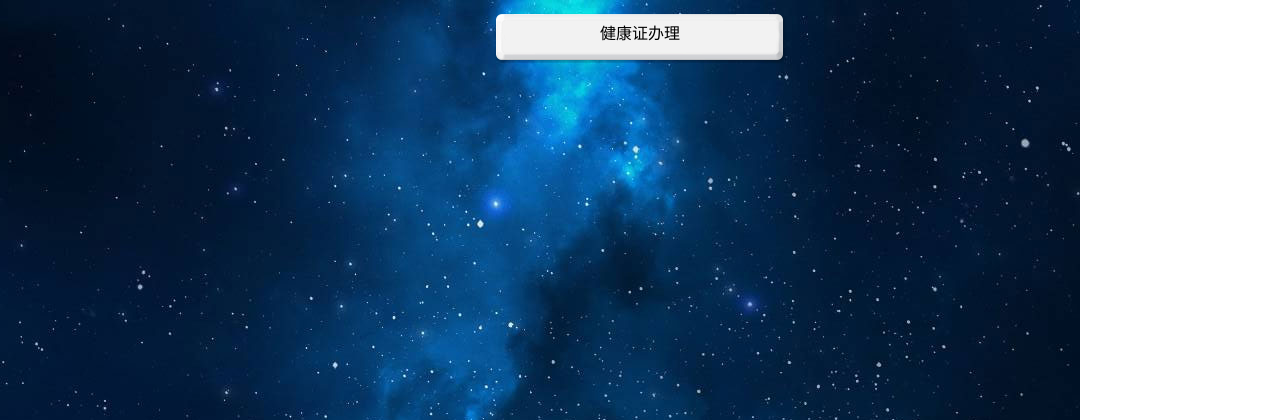
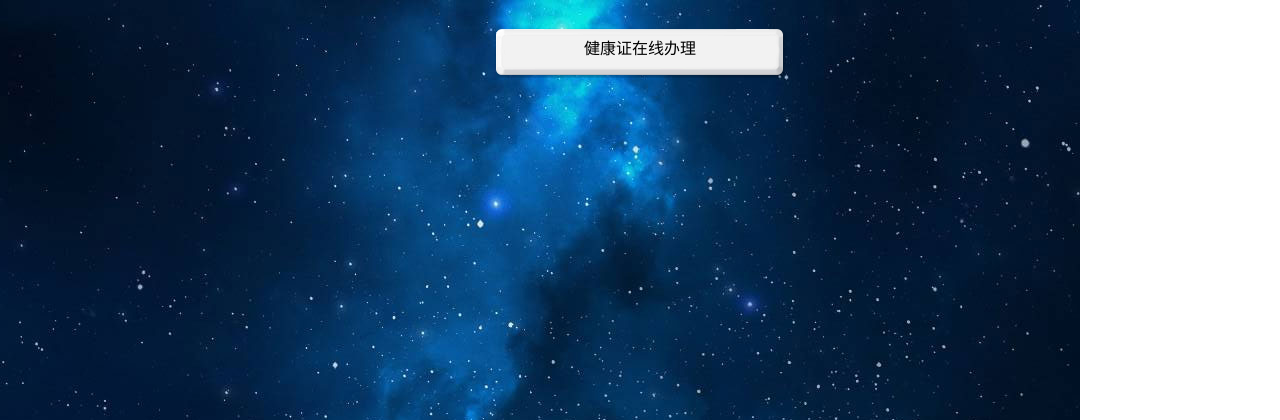
Before and after one commit to lyndoo/wsjd, a Flask app: page /profession/other in a window 1280 px wide. Shown: the top 420 px of the page. Run offline with Flask 2, Linux system fonts and the light colour scheme; some libraries are stand-ins or nearby versions.

```diff
--- a/main.py
+++ b/main.py
@@ -64,4 +64,4 @@ def make_cache_key(*args, **kwargs):
 
 if __name__ == '__main__':
     #App.run()
-    App.run(host='0.0.0.0', port=8080)
+    App.run(host='0.0.0.0', port=8011)
--- a/templates/profession/index.html
+++ b/templates/profession/index.html
@@ -14,7 +14,7 @@
 {% endblock %}
 
 {% block body %}
-<table class="subtable">
+<table class="subtable" style="margin-top:15px;">
     <tr><td><a class="btn btn-block" href="http://zgcx.nhfpc.gov.cn:9090/">全国医疗机构查询</a></td></tr>
     <tr><td><a class="btn btn-block" href="http://zgcx.nhfpc.gov.cn:9090/doctor">医师查询</a></td></tr>
     <tr><td><a class="btn btn-block" href="http://zgcx.nhfpc.gov.cn:9090/nurse">护士查询</a></td></tr>
--- a/templates/profession/other.html
+++ b/templates/profession/other.html
@@ -14,8 +14,8 @@
 {% endblock %}
 
 {% block body %}
-<table class="subtable">
-    <tr><td><a class="btn btn-block" href="http://weixin.cyrytj.com/subscriptionController/cardService.do">健康证办理</a></td></tr>
+<table class="subtable" style="margin-top:15px;">
+    <tr><td><a class="btn btn-block" href="http://weixin.cyrytj.com/subscriptionController/cardService.do">健康证在线办理</a></td></tr>
 </table>
 {% endblock %}
 
--- a/templates/scan/index.html
+++ b/templates/scan/index.html
@@ -8,7 +8,7 @@
     <script type="text/javascript">
         $(function () {
             wx.config({
-                debug: false, // 开启调试模式,调用的所有api的返回值会在客户端alert出来
+                debug: true, // 开启调试模式,调用的所有api的返回值会在客户端alert出来
                 appId: '{{ AppInfo.appID }}', // 必填，公众号的唯一标识
                 timestamp: {{ AppInfo.timestamp }}, // 必填，生成签名的时间戳
                 nonceStr: '{{ AppInfo.nonceStr }}', // 必填，生成签名的随机串
@@ -36,6 +36,6 @@
     </script>
 </head>
 <body>
-<h2 id="msg"></h2>
+<h2 id="msg">{{ error }}</h2>
 </body>
 </html>
```
Also changed, not shown: app/scan/index.py (+13 -9 lines), requirements.txt (+11 -0 lines), 1 other file.
